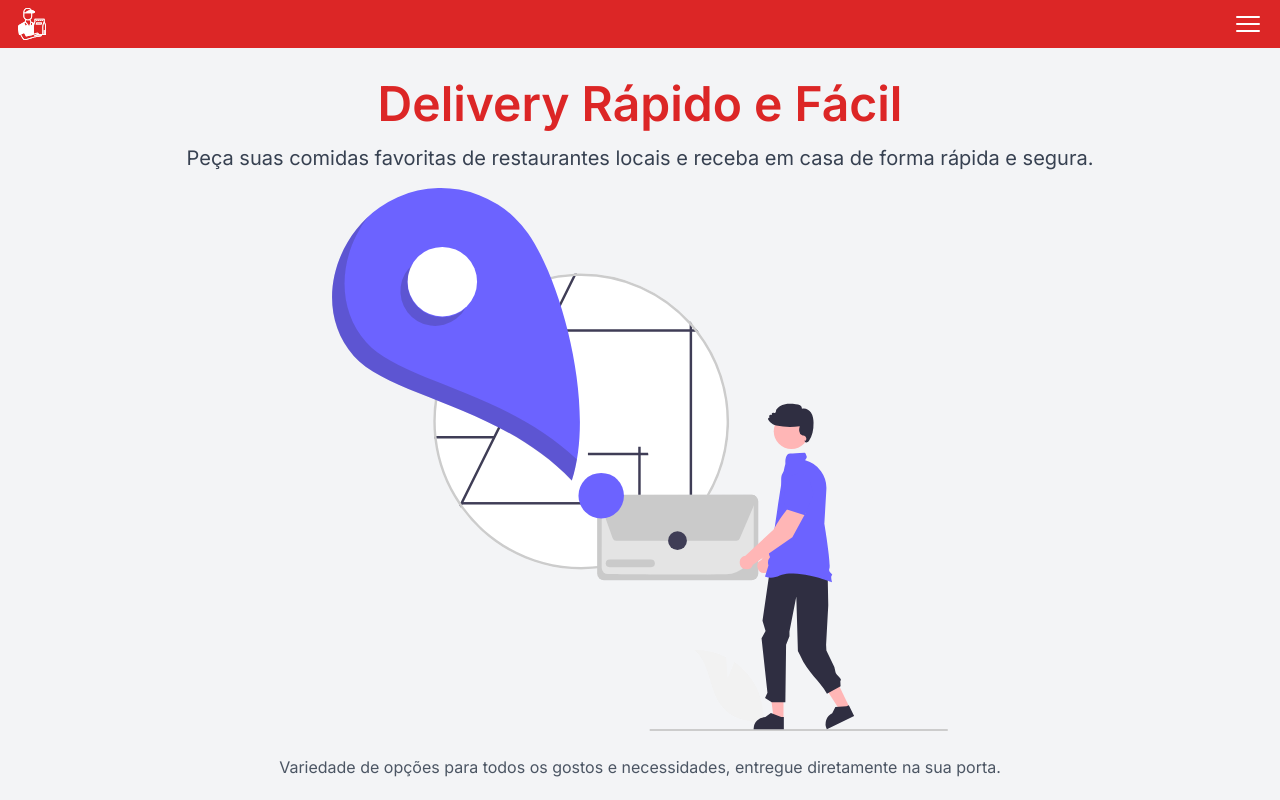
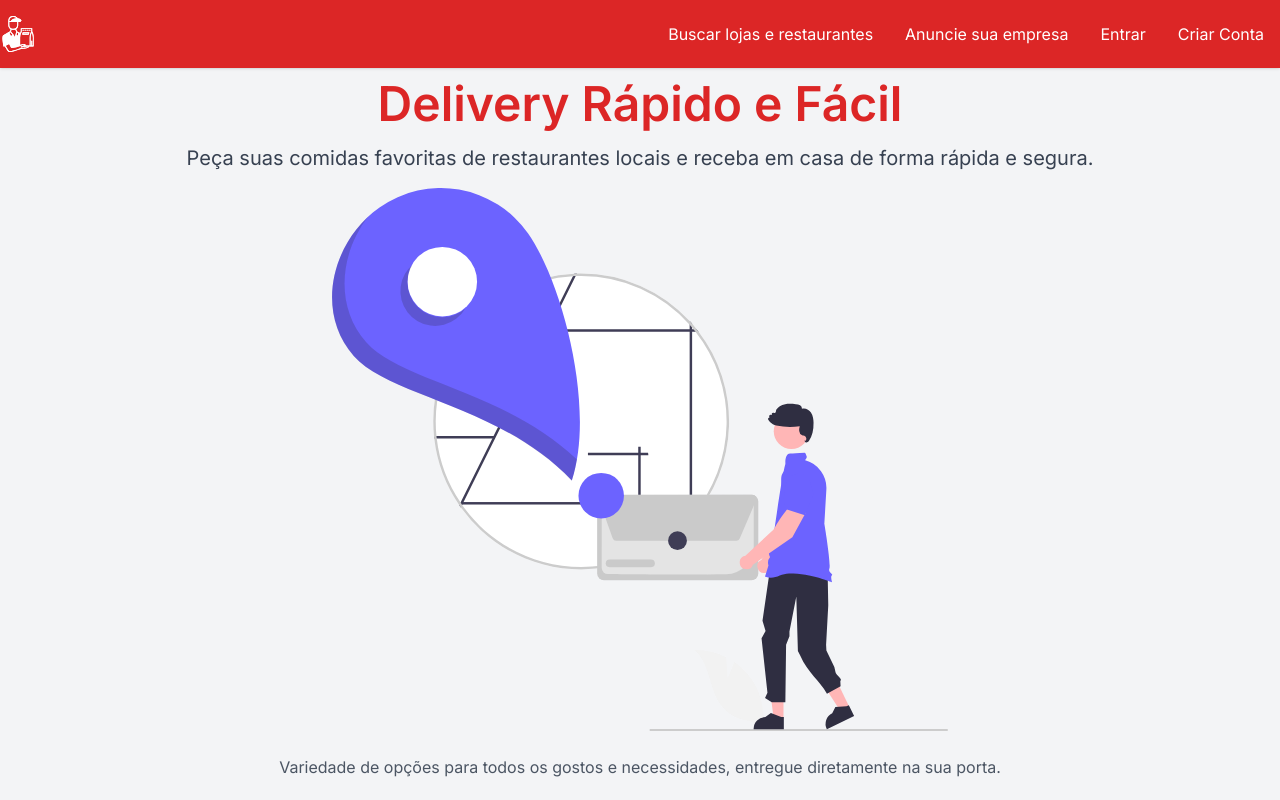
Before and after one commit to oprimogus/Cardapiogo-web, a Next.js app: page / in a window 1280 px wide. Shown: the top 800 px of the page. Built offline with nearby package versions, Linux system fonts and the light colour scheme.

Commit message:
feat: upgrade header component

```diff
--- a/src/app/components/forms/sign-in.tsx
+++ b/src/app/components/forms/sign-in.tsx
@@ -2,8 +2,8 @@ export function SignIn() {
     return (
         <section className="bg-white">
             <div className="container flex items-center justify-center min-h-screen px-6 mx-auto">
-                <form className="w-full max-w-md flex flex-col">
-                    <img className="w-auto h-24 sm:h-8" src="./cardapiogo/cardapiogo-red.svg" alt="" />
+                <form className="w-full max-w-md flex flex-col items-center">
+                    <img className="w-1/4 h-1/4" src="./cardapiogo/cardapiogo-red.svg" alt="" />
                     <h1 className="mt-3 text-2xl font-semibold text-gray-800 text-center sm:text-3xl">Acesse sua conta</h1>
                     <div className="flex items-center mt-8">
                         <input type="email" className="block w-full px-10 py-3 text-gray-700 bg-white border rounded-lg focus:border-red-400 focus:ring-red-300 focus:outline-none focus:ring focus:ring-opacity-40" placeholder="Email" />
--- a/src/app/components/header/headerHome.tsx
+++ b/src/app/components/header/headerHome.tsx
@@ -1,31 +1,36 @@
 'use client'
-import { Bars3Icon } from "@heroicons/react/24/solid";
 import { useState } from "react";
-import { DialogMenu, type DialogMenuItem } from "../menu/dialogMenu";
+import { Bars3Icon, XMarkIcon } from "@heroicons/react/24/solid";
+import { Menu, MenuItem } from "../menu/menu";
 
 export function HeaderHome() {
-  const [mobileMenu, setMobileMenu] = useState(false);
+    const [isOpen, setIsOpen] = useState(false);
 
-  const items: DialogMenuItem[] = [
+    const items: MenuItem[] = [
+        { href: "/search", text: "Buscar lojas e restaurantes" },
+        { href: "/sign-up-store", text: "Anuncie sua empresa" },
         { href: "/sign-in", text: "Entrar" },
-    { href: "/sign-up", text: "Criar Conta" },
-    { href: "/search", text: "Buscar lojas e restaurantes" },
-    { href: "/sign-up-store", text: "Anuncie sua loja e restaurante" }
+        { href: "/sign-up", text: "Criar Conta" }
       ]
 
     return (
-    <header className="bg-red-600 h-12 w-full fixed flex flex-row items-center justify-between text-white">
-      <nav className="flex flex-row items-center justify-end p-4">
+        <nav className="fixed w-full bg-red-600 shadow">
+            <div className="container px-6 py-4 mx-auto md:flex md:justify-between md:items-center md:px-0">
+                <div className="flex items-center justify-between">
                     <a href="/">
-        <img src="./cardapiogo/cardapiogo-white.svg" alt="Logo Cardapiogo" className="h-8 w-8" />
+                        <img className="w-auto h-12 sm:h-9" src="/cardapiogo/cardapiogo-white.svg" alt="Logo" />
                     </a>
+                    <div className="flex md:hidden">
+                        <button type="button" aria-label="toggle menu" onClick={() => setIsOpen(!isOpen)}
+                            className="text-white h-8 w-8 transform transition-transform hover:scale-110">
+                            {!isOpen
+                                ? (<Bars3Icon className="h-8 w-8 transform transition-transform hover:scale-110" />)
+                                : (<XMarkIcon className="h-8 w-8 transform transition-transform hover:scale-110" />)}
+                        </button>
+                    </div>
+                </div>
+                <Menu isOpen={isOpen} items={items}/>
+            </div>
         </nav>
-      <nav className="flex flex-row items-center justify-end p-4">
-        <button type="button" onClick={() => setMobileMenu(!mobileMenu)}>
-          <Bars3Icon className="h-8 w-8 transform transition-transform hover:scale-110" />
-        </button>
-      </nav>
-      <DialogMenu isOpen={mobileMenu} items={items}/>
-    </header>
     );
 }
--- a/src/app/components/menu/dialogMenu.tsx
+++ /dev/null
@@ -1,28 +0,0 @@
-export type DialogMenuItem = {
-    href: string,
-    text: string
-}
-interface DialogMenuProps {
-    isOpen: boolean
-    items: DialogMenuItem[]
-}
-
-export function DialogMenu({ isOpen, items }: Readonly<DialogMenuProps>) {
-    return (
-        <div className={`fixed top-12 inset-0 z-10 transition-transform duration-300 ease-in-out
-        ${isOpen ? 'translate-x-0' : 'translate-x-full'}`}>
-            <div className={`fixed inset-y-0 right-0 w-1/2 h-full bg-red-600 transform transition-transform duration-300 ease-in-out
-          ${isOpen ? 'translate-x-0' : 'translate-x-full'}`}>
-                <nav className="flex flex-col items-center p-4 text-white border-white">
-                    {items.map((item, index) => (
-                        <a href={item.href} key={item.text}
-                            className="w-full rounded-full break-words text-center m-2 hover:bg-white hover:text-red-600
-                            focus:bg-white focus:text-red-600 active:bg-white active:text-red-600 transition duration-300">
-                            {item.text}
-                        </a>
-                    ))}
-                </nav>
-            </div>
-        </div>
-    );
-}
--- /dev/null
+++ b/src/app/components/menu/menu.tsx
@@ -0,0 +1,28 @@
+export type MenuItem = {
+    href: string,
+    text: string
+}
+interface MenuProps {
+    isOpen: boolean
+    items: MenuItem[]
+}
+
+export function Menu({ isOpen, items }: Readonly<MenuProps>) {
+    return (
+        <div className={`fixed top-20 inset-x-0 z-20 w-full px-4 py-4 transition-all duration-300
+            ease-in-out bg-red-600 md:mt-0 md:p-0 md:top-0 md:relative
+            md:bg-transparent md:w-auto md:opacity-100 md:translate-x-0 md:flex
+            md:items-center ${isOpen ? 'translate-x-0 opacity-100' : 'opacity-0 translate-x-full'}`}>
+            <div className="flex flex-col items-end md:items-center md:flex-row">
+                {items.map((item, index) => (
+                    <a href={item.href} key={item.text}
+                        className="w-30 m-2 px-4 rounded-full text-center text-white hover:bg-white hover:text-red-600
+                        focus:bg-white focus:text-red-600 active:bg-white active:text-red-600 transition-colors duration-300 transform
+                        md:px-2 md:my-0">
+                        {item.text}
+                    </a>
+                ))}
+            </div>
+        </div>
+    );
+}
```
Lines whose indentation alone changed are shown as unchanged.
